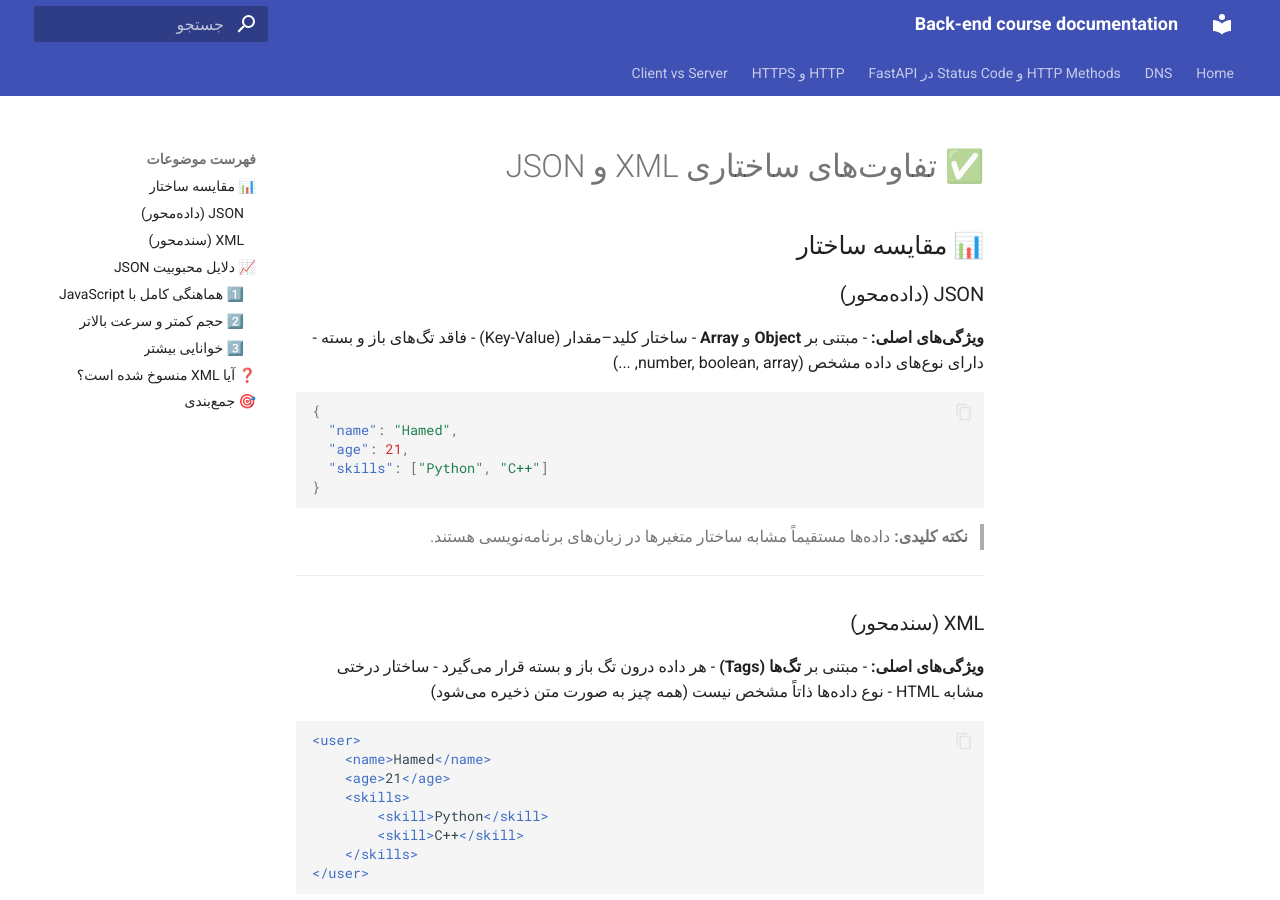
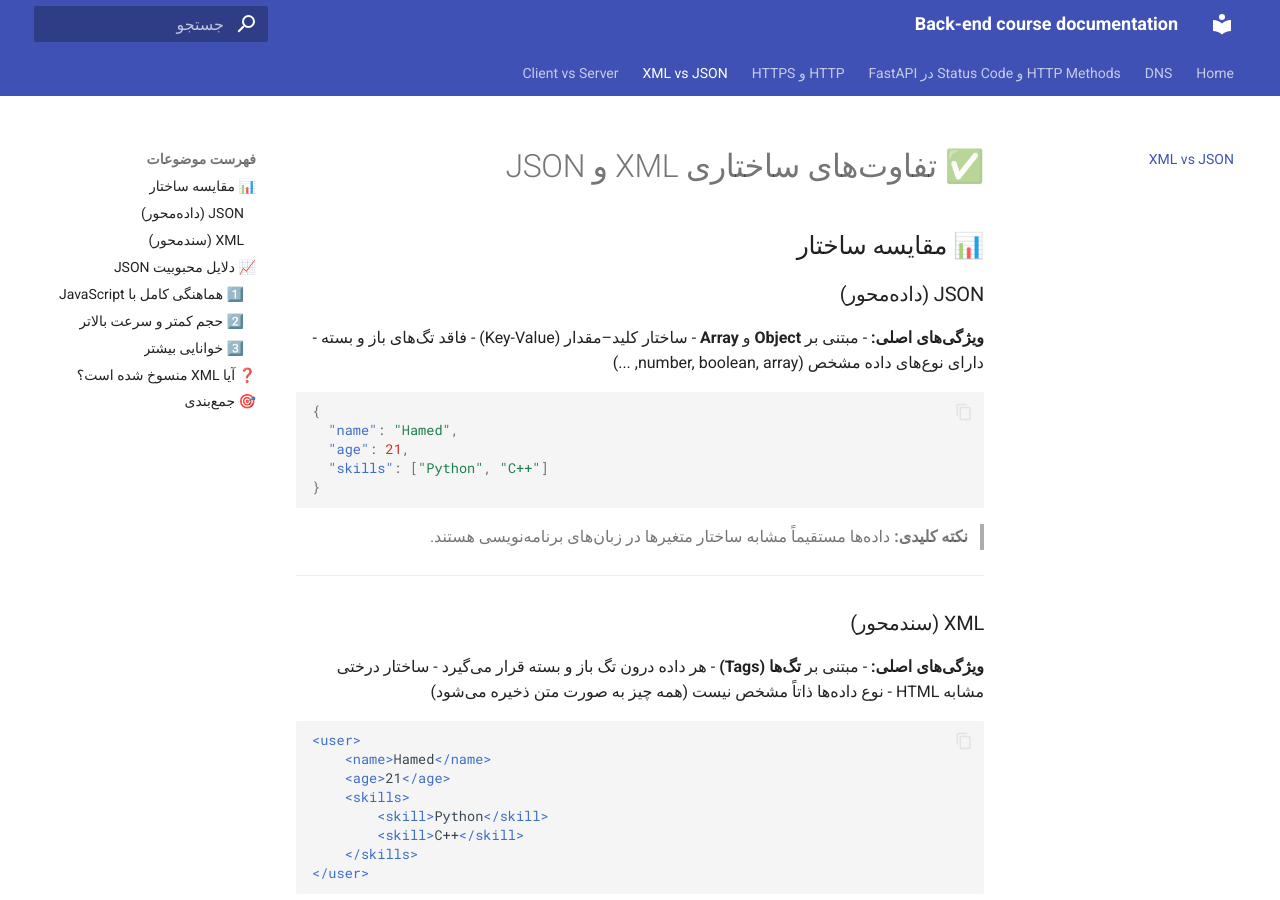
Before and after one commit to BackendCourseDocs/course-docs, an MkDocs documentation site: the page built from docs/XML-vs-JSON.md, in a window 1280 px wide and 900 px high. Built offline with MkDocs 1.6.1 and Material for MkDocs 9.7.7, drawn with Linux system fonts in a browser that asks for light colours.

Commit message:
Update mkdocs.yml

```diff
--- a/mkdocs.yml
+++ b/mkdocs.yml
@@ -34,4 +34,5 @@ nav:
   - DNS: DNS.md
   - HTTP Methods و Status Code در FastAPI: http-methods.md
   - HTTP و HTTPS: http-https.md
+  - XML vs JSON : XML-vs-JSON.md
   - Client vs Server: client-vs-server.md
```
